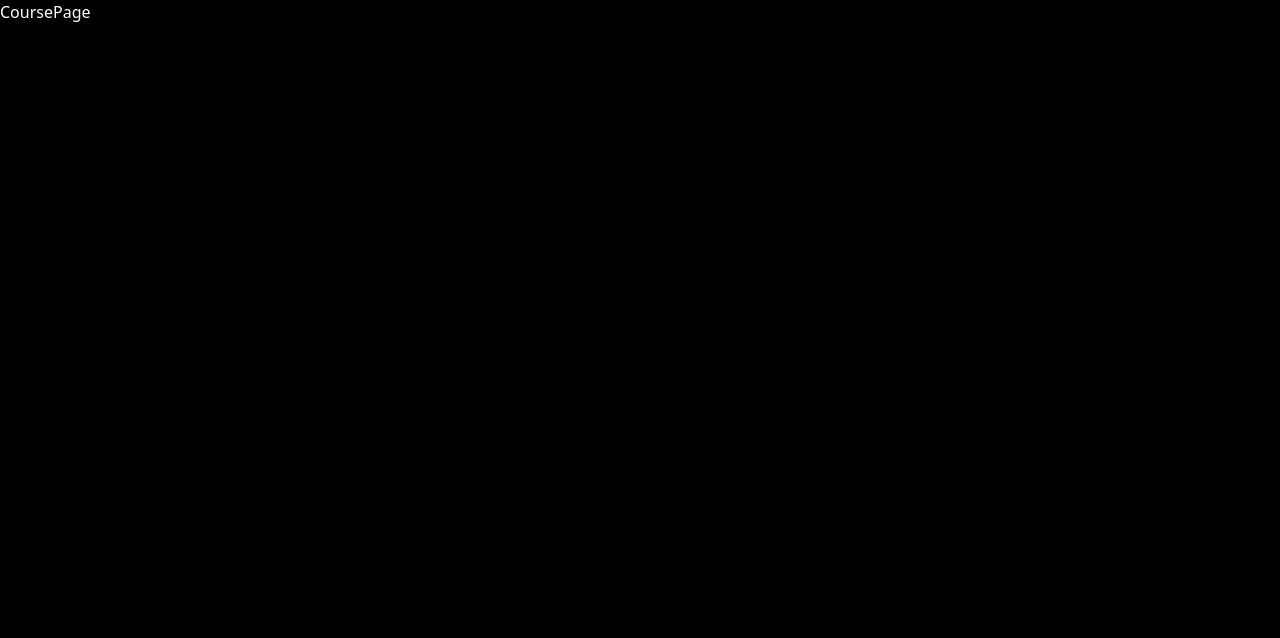
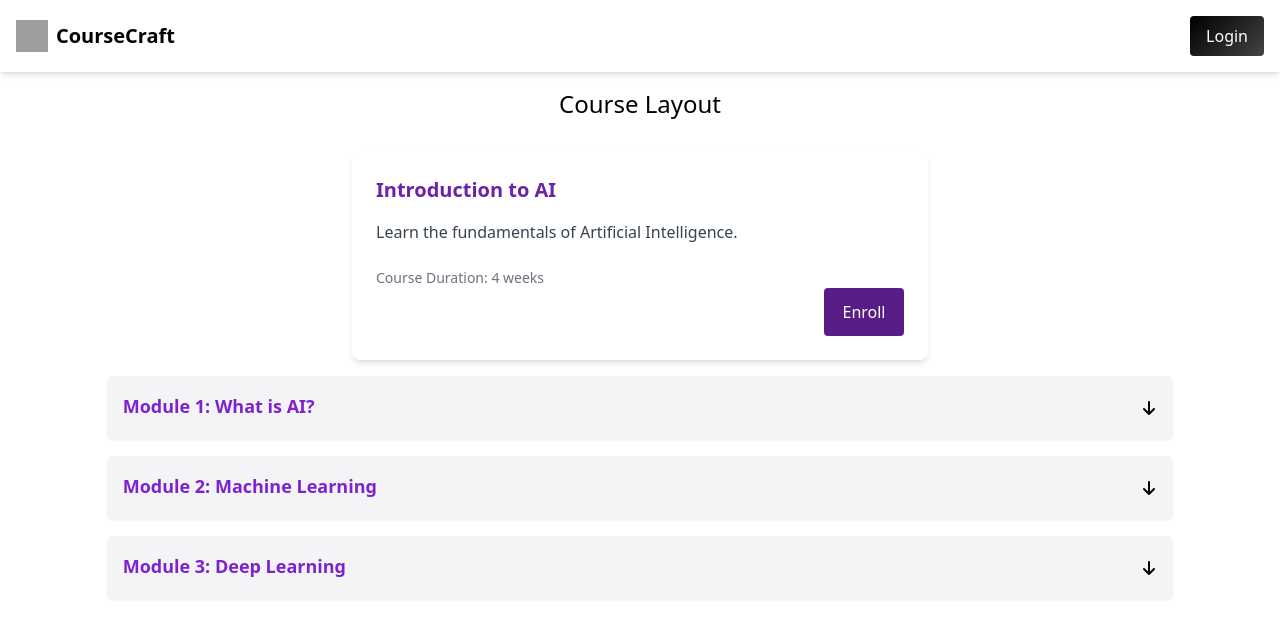
Before and after one commit to ravipajiyar/Course-Craft, a React (Vite) app in the folder client/vite-project/: page /course in a window 1280 px wide. Shown: the top 638 px of the page. Built offline with nearby package versions, Linux system fonts and the light colour scheme; grey boxes are pictures that could not be loaded.

Commit message:
New pages added

```diff
--- a/client/vite-project/package.json
+++ b/client/vite-project/package.json
@@ -12,6 +12,7 @@
   "dependencies": {
     "react": "^18.3.1",
     "react-dom": "^18.3.1",
+    "react-icons": "^5.3.0",
     "react-router": "^6.26.2",
     "react-router-dom": "^6.26.2"
   },
--- a/client/vite-project/src/App.jsx
+++ b/client/vite-project/src/App.jsx
@@ -3,6 +3,8 @@ import { BrowserRouter, Route, Routes } from 'react-router-dom';
 import Landingpage from './pages/landingpage';
 import CoursePage from './pages/CoursePage';
 import GenChatPage from './pages/GenChat';
+import ViewCoursesPage from './pages/ViewCourses';
+import CourseContent from './pages/CourseContent';
 
 function App() {
   return (
@@ -12,6 +14,8 @@ function App() {
           <Route path="/" element={<Landingpage />} />
           <Route path="/course" element={<CoursePage />} />
           <Route path="/genchat" element={<GenChatPage />} />
+          <Route path="/courselist" element={<ViewCoursesPage />} />
+          <Route path="/coursecontent" element={<CourseContent />} />
         </Routes>
       </BrowserRouter>
     </div>
--- /dev/null
+++ b/client/vite-project/src/pages/CourseContent.jsx
@@ -0,0 +1,7 @@
+import React from 'react';
+
+function CourseContent() {
+  return <p className=" text-white">Hi</p>;
+}
+
+export default CourseContent;
--- a/client/vite-project/src/pages/CoursePage.jsx
+++ b/client/vite-project/src/pages/CoursePage.jsx
@@ -1,5 +1,117 @@
+import { useState } from 'react';
+import Navbar from '../components/Navbar/Navbar';
+import { FaArrowDown } from 'react-icons/fa6';
+import { FaArrowUp } from 'react-icons/fa';
+
+const CourseModule = ({ module }) => {
+  const [clicked, setClicked] = useState(false);
+
+  const showdec = () => {
+    setClicked(!clicked);
+  };
+
+  return (
+    <div className="bg-gray-100 shadow-sm rounded-md p-4 mb-4">
+      <div className="flex justify-between items-center">
+        <h4 className="text-lg font-semibold text-purple-700 mb-1">
+          {module.title}
+        </h4>
+        {/* Toggle arrow icons at the end */}
+        {!clicked ? (
+          <FaArrowDown
+            className="text-black cursor-pointer"
+            onClick={showdec}
+          />
+        ) : (
+          <FaArrowUp className="text-black cursor-pointer" onClick={showdec} />
+        )}
+      </div>
+
+      {clicked && (
+        <div>
+          <p className="text-gray-600 mb-2">{module.description}</p>
+          <span className="text-sm text-gray-500">
+            Duration: {module.duration}
+          </span>
+        </div>
+      )}
+    </div>
+  );
+};
+const CourseCard = ({ course }) => {
+  return (
+    <>
+      <div className="bg-white shadow-md rounded-lg p-6 m-4  w-screen max-w-xl">
+        <h3 className="text-xl font-bold text-purple-800 mb-4">
+          {course.title}
+        </h3>
+        <p className="text-gray-700 mb-6">{course.description}</p>
+
+        {/* Render Course Modules */}
+
+        <div className="flex justify-between items-center mt-6">
+          <span className="text-sm text-gray-500">
+            Course Duration: {course.duration}
+          </span>
+        </div>
+        <div className=" w-full flex flex-row justify-end">
+          <button className=" bg-purple-900 text-white w-20  h-12  rounded hover:bg-purple-950">
+            Enroll
+          </button>
+        </div>
+      </div>
+      <div className=" w-screen">
+        {course.modules.map((module, index) => (
+          <CourseModule key={index} module={module} />
+        ))}
+      </div>
+    </>
+  );
+};
+
 const CoursePage = () => {
-  return <div>CoursePage</div>;
+  // Sample course data with modules
+  const courses = [
+    {
+      title: 'Introduction to AI',
+      description: 'Learn the fundamentals of Artificial Intelligence.',
+      duration: '4 weeks',
+      modules: [
+        {
+          title: 'Module 1: What is AI?',
+          description: 'An overview of the history and development of AI.',
+          duration: '1 week',
+        },
+        {
+          title: 'Module 2: Machine Learning',
+          description: 'Introduction to machine learning and its applications.',
+          duration: '2 weeks',
+        },
+        {
+          title: 'Module 3: Deep Learning',
+          description: 'Exploring neural networks and deep learning concepts.',
+          duration: '1 week',
+        },
+      ],
+    },
+  ];
+
+  return (
+    <div className="bg-white h-screen">
+      <Navbar />
+      <div className="flex flex-col items-center">
+        <div className="m-4 text-2xl text-black">
+          <h2 className="text-black">Course Layout</h2>
+        </div>
+        <div className="flex flex-wrap justify-center  w-10/12">
+          {/* Loop through the courses and display each in a card */}
+          {courses.map((course, index) => (
+            <CourseCard key={index} course={course} />
+          ))}
+        </div>
+      </div>
+    </div>
+  );
 };
 
 export default CoursePage;
--- /dev/null
+++ b/client/vite-project/src/pages/ViewCourses.jsx
@@ -0,0 +1,52 @@
+import { useState } from 'react';
+
+const CourseCard = ({ course }) => {
+  return (
+    <div className="bg-white shadow-lg rounded-xl p-6 m-4 w-72 hover:shadow-2xl hover:scale-105 transform transition-all duration-300">
+      <div className="bg-gradient-to-r from-purple-400 to-indigo-500 h-36 mb-4 rounded-lg flex items-center justify-center text-white">
+        {/* Placeholder for course image */}
+        <span className="text-2xl font-semibold">{course.title.charAt(0)}</span>
+      </div>
+      <h3 className="text-xl font-semibold text-gray-800 mb-2">
+        {course.title}
+      </h3>
+      <p className="text-gray-600 mb-2">Chapters: {course.chapters}</p>
+      <p className="text-gray-500">Level: {course.level}</p>
+    </div>
+  );
+};
+
+const ViewCoursesPage = () => {
+  const courses = [
+    { title: 'Introduction to AI', chapters: '4', level: 'Basic' },
+    {
+      title: 'Machine Learning Fundamentals',
+      chapters: '6',
+      level: 'Intermediate',
+    },
+    { title: 'Deep Learning Concepts', chapters: '5', level: 'Advanced' },
+  ];
+
+  return (
+    <div className="flex flex-col items-center justify-center min-h-screen bg-gradient-to-r from-blue-50 to-blue-100">
+      <header className="mb-12 text-center">
+        <h2 className="text-4xl font-bold text-gray-900 mb-4">Welcome, User</h2>
+        <p className="text-lg text-gray-600">
+          Explore your courses and manage your learning journey.
+        </p>
+        <button className="mt-6 bg-purple-600 text-white px-6 py-2 rounded-full shadow-lg hover:bg-purple-700 transition duration-300">
+          + Add Course
+        </button>
+      </header>
+
+      {/* Course cards grid */}
+      <div className="grid grid-cols-1 sm:grid-cols-2 lg:grid-cols-3 gap-8 px-4">
+        {courses.map((course, index) => (
+          <CourseCard key={index} course={course} />
+        ))}
+      </div>
+    </div>
+  );
+};
+
+export default ViewCoursesPage;
```
Also changed, not shown: 1 other file (tests, documents, lock files or other folders).
